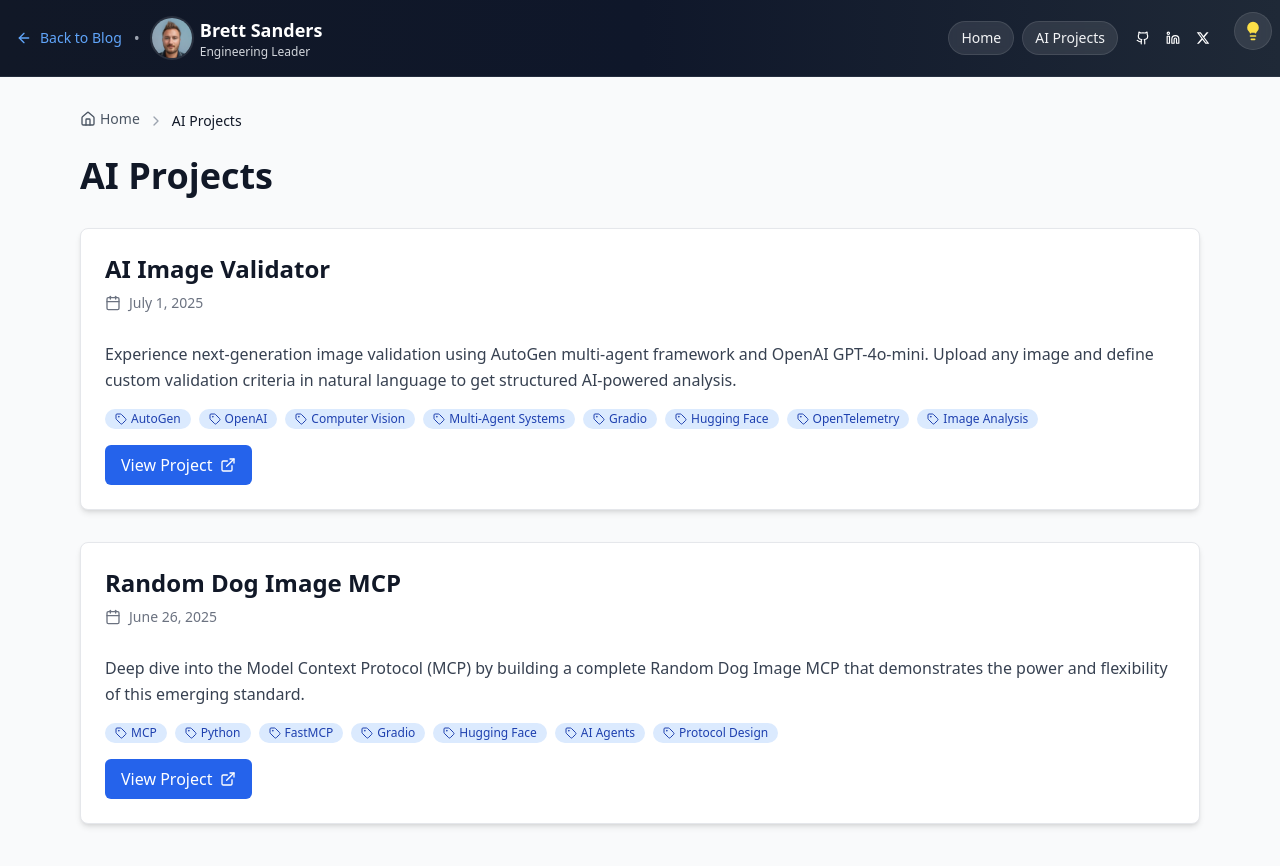
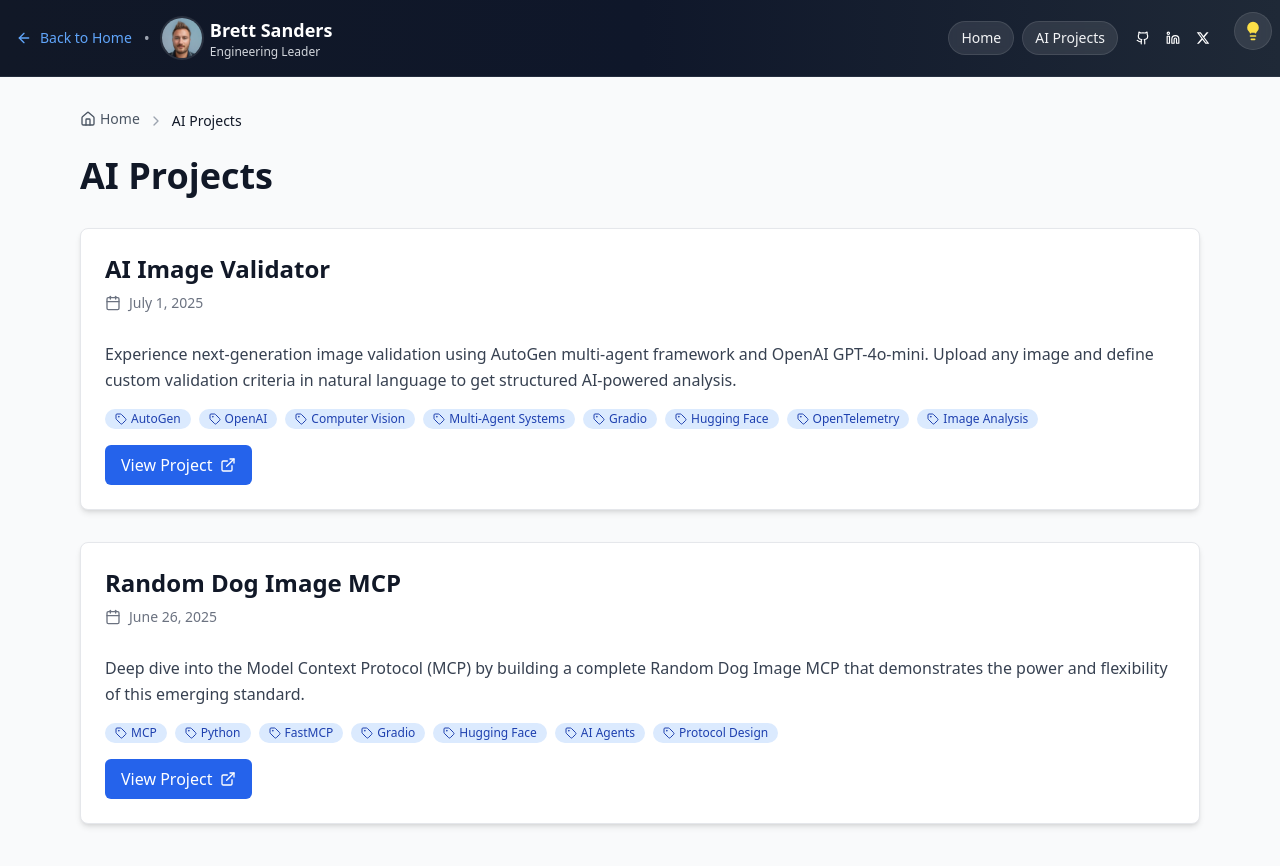
Before and after one commit to DontFretBrett/portfolio, a React (Vite) app: page /ai-projects in a window 1280 px wide. Shown: the top 866 px of the page. Built offline with nearby package versions, Linux system fonts and the light colour scheme.

Commit message:
feat: implement dynamic back link in CompactHeader for improved navigation
- Added logic to determine the appropriate back link based on the current route (AI projects, blog, or home).
- Updated the back link text and URL dynamically to enhance user experience and navigation clarity.

```diff
--- a/src/components/CompactHeader.tsx
+++ b/src/components/CompactHeader.tsx
@@ -1,8 +1,47 @@
 import { Github, Linkedin, ArrowLeft } from 'lucide-react';
-import { Link } from 'react-router-dom';
+import { Link, useLocation } from 'react-router-dom';
 import ThemeToggle from './ThemeToggle';
 
 export default function CompactHeader() {
+  const location = useLocation();
+
+  // Determine the appropriate back link based on current route
+  const getBackLink = () => {
+    const path = location.pathname;
+
+    if (path.startsWith('/ai-projects/')) {
+      // Individual AI project page - back to AI projects list
+      return {
+        to: '/ai-projects',
+        text: 'Back to Projects',
+        shortText: 'Projects'
+      };
+    } else if (path.startsWith('/blog/')) {
+      // Individual blog post - back to blog list
+      return {
+        to: '/blog',
+        text: 'Back to Blog',
+        shortText: 'Blog'
+      };
+    } else if (path === '/ai-projects' || path === '/blog') {
+      // AI projects list or blog list - back to home
+      return {
+        to: '/',
+        text: 'Back to Home',
+        shortText: 'Home'
+      };
+    }
+
+    // Default fallback - back to home
+    return {
+      to: '/',
+      text: 'Back to Home',
+      shortText: 'Home'
+    };
+  };
+
+  const backLink = getBackLink();
+
   return (
     <header className="relative bg-gradient-to-r from-gray-900 via-slate-900 to-gray-800 dark:from-gray-950 dark:via-slate-950 dark:to-gray-900 text-white py-4 border-b border-gray-700/50 dark:border-gray-600/50">
       {/* Theme Toggle - positioned with more space from right edge */}
@@ -12,15 +51,15 @@
 
       {/* Compact content with padding to avoid theme toggle overlap */}
       <div className="container mx-auto px-4 pr-16 flex items-center justify-between relative z-20">
-        {/* Left side - Back to blog + compact branding */}
+        {/* Left side - Dynamic back link + compact branding */}
         <div className="flex items-center gap-3 min-w-0 flex-1">
           <Link
-            to="/blog"
+            to={backLink.to}
             className="inline-flex items-center gap-2 text-blue-400 hover:text-blue-300 transition-colors text-sm font-medium flex-shrink-0"
           >
             <ArrowLeft className="w-4 h-4" aria-hidden="true" />
-            <span className="hidden sm:inline">Back to Blog</span>
-            <span className="sm:hidden">Blog</span>
+            <span className="hidden sm:inline">{backLink.text}</span>
+            <span className="sm:hidden">{backLink.shortText}</span>
           </Link>
 
           <div className="hidden sm:block text-gray-400 flex-shrink-0">•</div>
```
